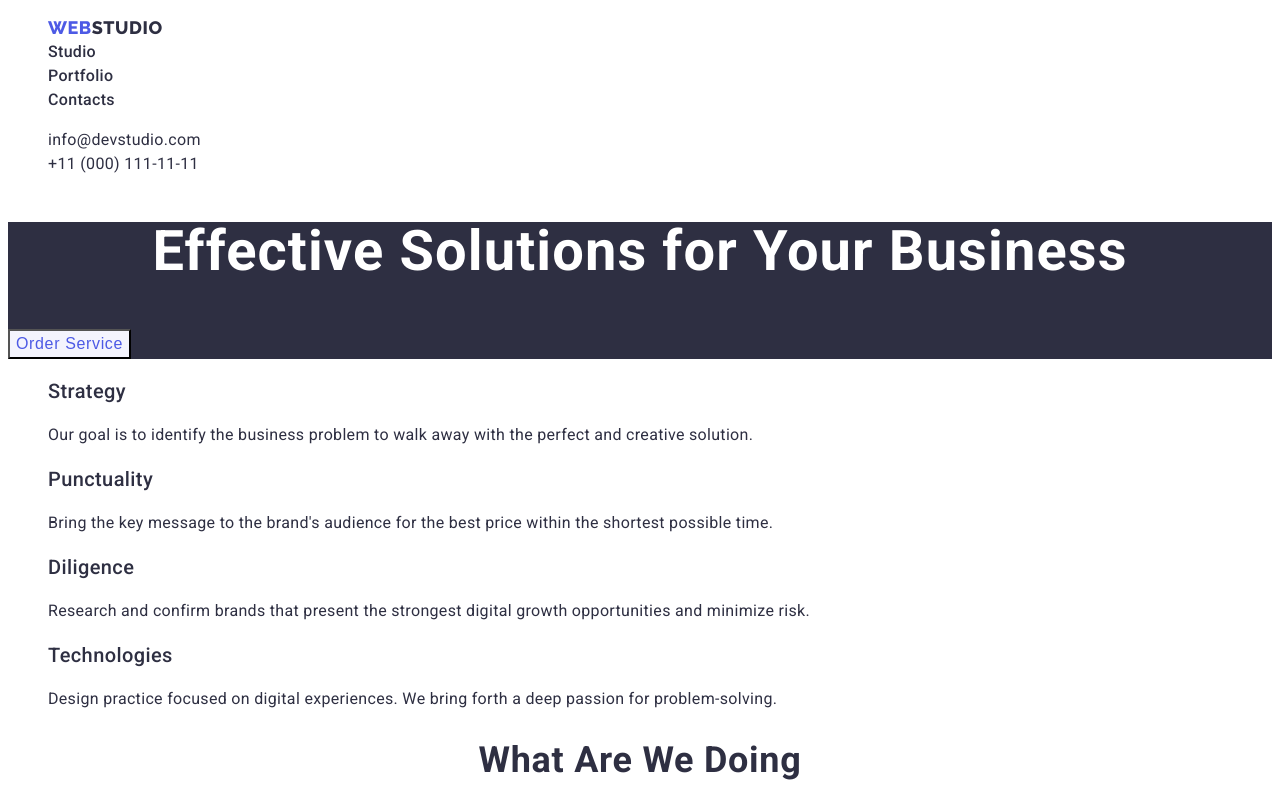
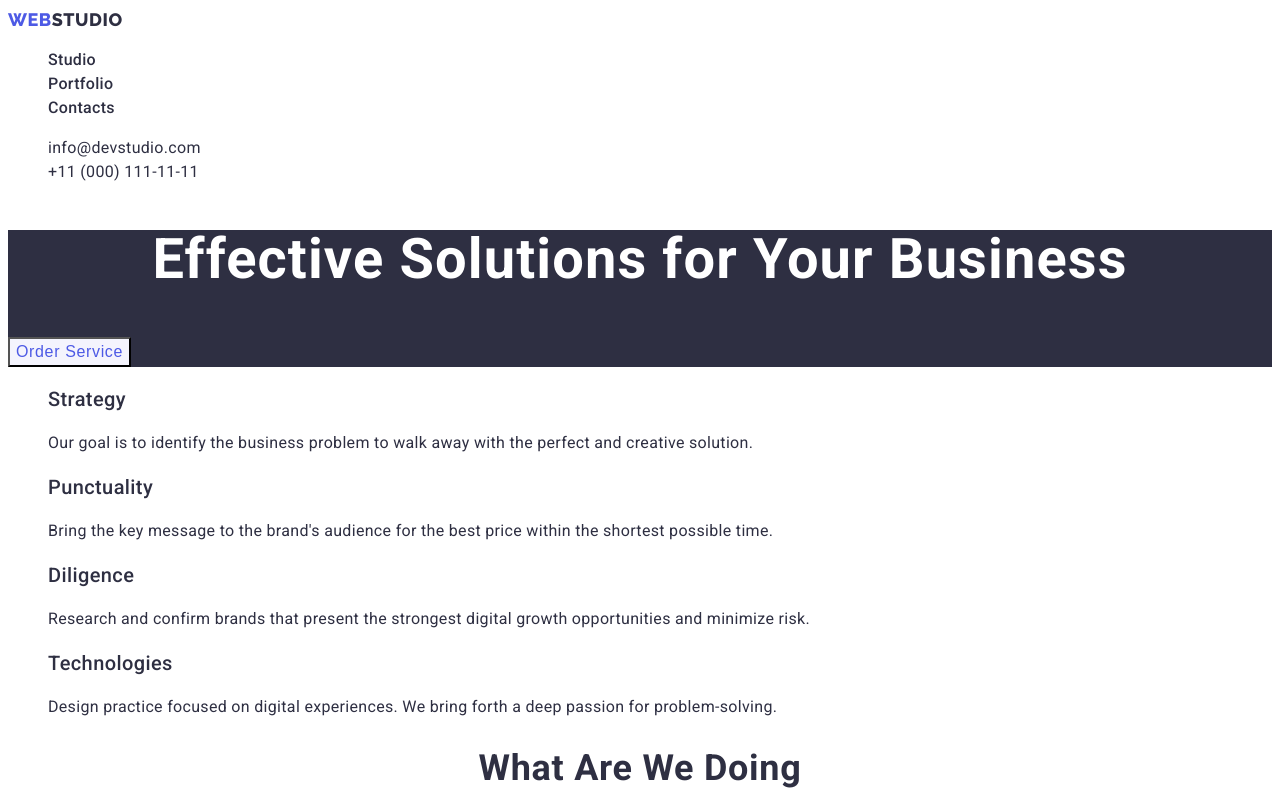
Before and after one commit to KateZaharova/goit-markup-hw-02, a plain HTML site: page index.html in a window 1280 px wide. Shown: the top 800 px of the page. Drawn offline with Linux system fonts and the light colour scheme.

Commit message:
hw-02 20:12

```diff
--- a/index.html
+++ b/index.html
@@ -15,12 +15,12 @@
 <body>
        <header class="page-header">
         <nav class="page-nav">
-           <ul class="menu list">
-                <li class="menu-item"><a class="logo-header link" href="./index.html">Web<span>Studio</span></a></li>
-                <li class="menu-item"><a class="menu-link link" href="./studio.html">Studio</a></li>
-                <li class="menu-item"><a class="menu-link link" href="./portfolio.html">Portfolio</a></li>
-                <li class="menu-item"><a class="menu-link link" href="">Contacts</a></li>
-            </ul>
+        <a class="logo-header link" href="./index.html">Web<span>Studio</span></a>
+        <ul class="menu list">
+            <li class="menu-item"><a class="menu-link link" href="./studio.html">Studio</a></li>
+            <li class="menu-item"><a class="menu-link link" href="./portfolio.html">Portfolio</a></li>
+            <li class="menu-item"><a class="menu-link link" href="">Contacts</a></li>
+        </ul>
         </nav>
         <address class="address">
             <ul class="address list">
```
Also changed, not shown: portfolio.html (+1 -1 lines), studio.html (+1 -1 lines).
